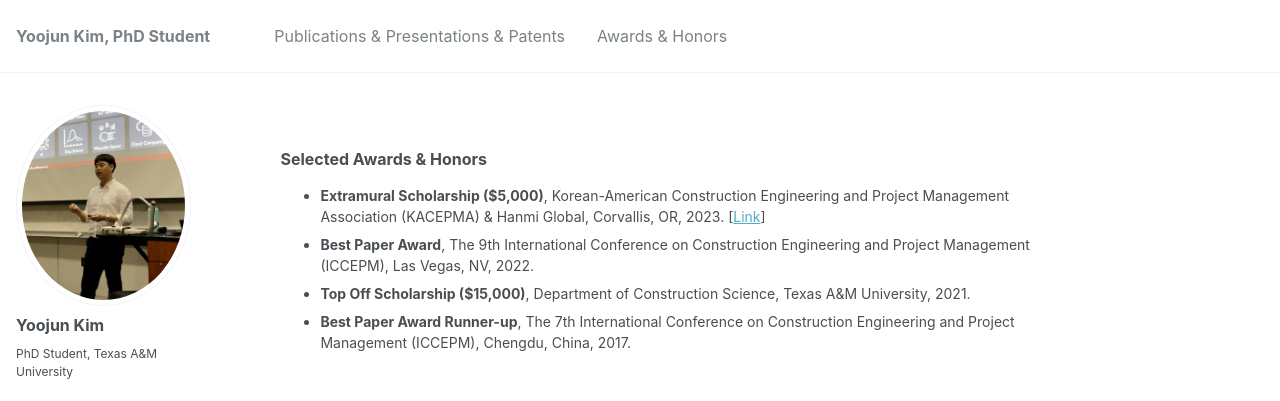
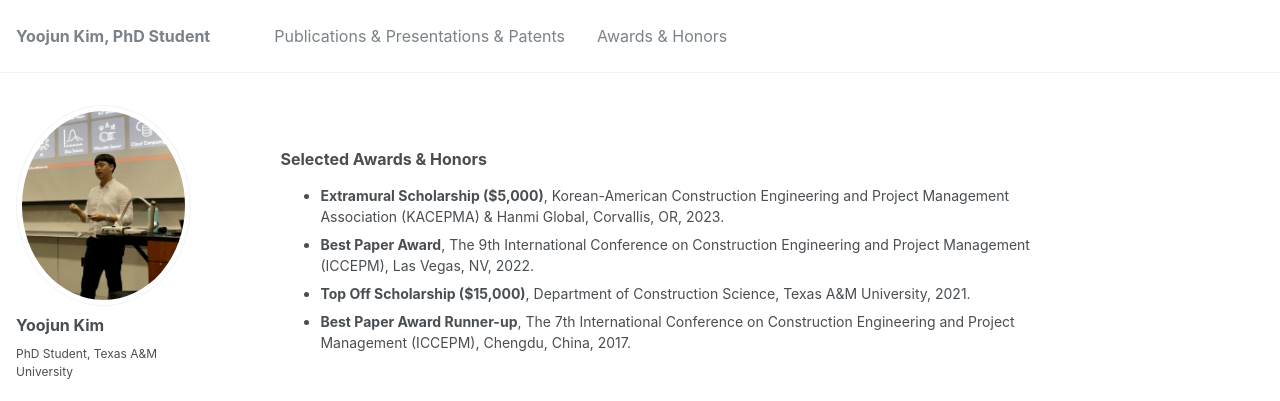
Before and after one commit to yoojunT/yoojunT.github.io, a Jekyll site: the page built from _pages/award.md, in a window 1280 px wide. Shown: the top 401 px of the page. Built offline with Jekyll 4.4.1, drawn with Linux system fonts in a browser that asks for light colours.

Commit message:
Update award.md

```diff
--- a/_pages/award.md
+++ b/_pages/award.md
@@ -5,7 +5,7 @@ author_profile: true
 ---
 <h3 id="SelectedHonor">Selected Awards & Honors</h3>
 
-* **Extramural Scholarship ($5,000)**, Korean-American Construction Engineering and Project Management Association (KACEPMA) & Hanmi Global, Corvallis, OR, 2023. [[Link](https://news.nate.com/view/20230712n08401)]
+* **Extramural Scholarship ($5,000)**, Korean-American Construction Engineering and Project Management Association (KACEPMA) & Hanmi Global, Corvallis, OR, 2023.
 * **Best Paper Award**, The 9th International Conference on Construction Engineering and Project Management (ICCEPM), Las Vegas, NV, 2022.
 * **Top Off Scholarship ($15,000)**, Department of Construction Science, Texas A&M University, 2021.
 * **Best Paper Award Runner-up**, The 7th International Conference on Construction Engineering and Project Management (ICCEPM), Chengdu, China, 2017.
```
